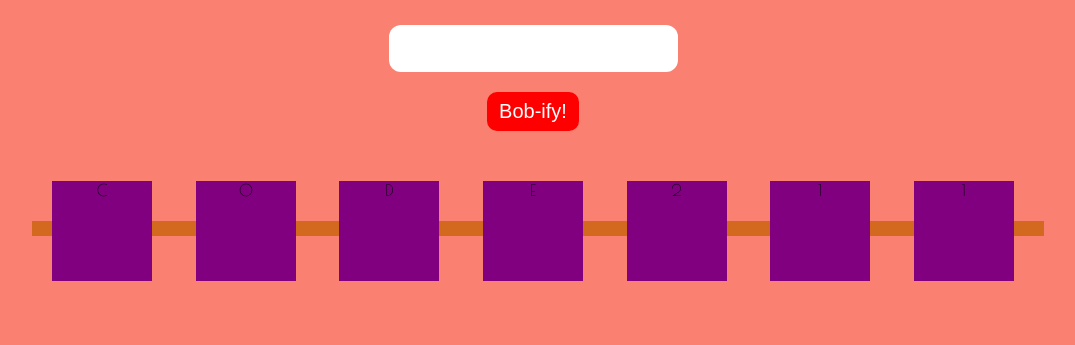
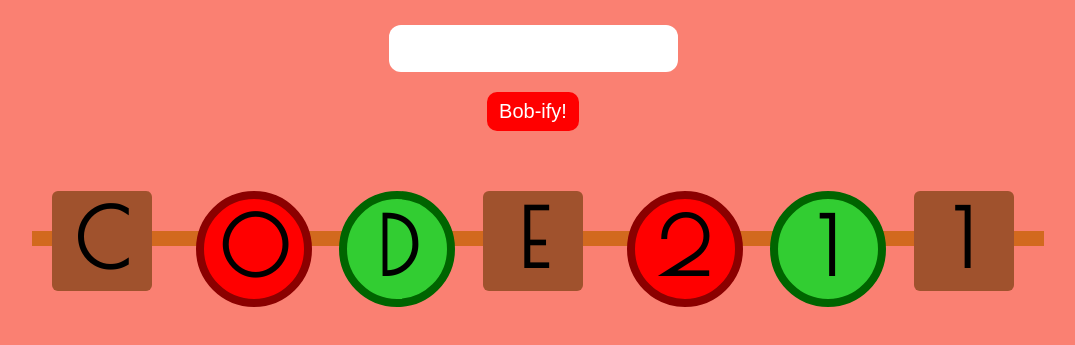
Before and after one commit to eckels/advancedwebsite, a plain HTML site: page index.html in a window 1280 px wide. Shown: the part 151-496 px from the top of the page, without its empty margins (107-1182 px from the left). Drawn offline with nearby package versions, Linux system fonts and the light colour scheme.

Commit message:
more changes

```diff
--- a/index.html
+++ b/index.html
@@ -10,30 +10,30 @@
 <body>
   <h1>Shishkabob-ify</h1>
     <input type="text" id="mytext">
-    <button>Bob-ify!</button>
+    <button onclick="getText()">Bob-ify!</button>
 
 
     <div id="bob">
       <div class="bob1">
-        <p>C</p>
+        <p id="p1">C</p>
       </div>
       <div class="bob2">
-        <p>O</p>
+        <p id="p2">O</p>
       </div>
       <div class="bob3">
-        <p>D</p>
+        <p id="p3">D</p>
       </div>
       <div class="bob1">
-        <p>E</p>
+        <p id="p4">E</p>
       </div>
       <div class="bob2">
-        <p>2</p>
+        <p id="p5">2</p>
       </div>
       <div class="bob3">
-        <p>1</p>
+        <p id="p6">1</p>
       </div>
       <div class="bob1">
-        <p>1</p>
+        <p id="p7">1</p>
       </div>
     </div>
 
--- a/script.js
+++ b/script.js
@@ -0,0 +1,4 @@
+function getText() {
+  var bobtext = document.getElementById('mytext').value;
+  console.log(bobtext);
+}
--- a/style.css
+++ b/style.css
@@ -37,7 +37,7 @@ button {
   margin-left: auto;
   margin-right: auto;
   text-align: center;
-  margin-top: 50px;
+  margin-top: 100px;
 }
 /* Meat */
 .bob1 {
@@ -65,21 +65,28 @@ button {
 }
 
 p {
-  background-color: purple;
   height: 100px;
   width: 100px;
   margin-top: -40px;
   margin-left: 20px;
+  font-size: 80px;
+  font-weight: bold;
+  position: absolute;
 }
 
 .bob1 p {
-
+  background-color: #A0522D;
+  border-radius: 6px;
 }
 
 .bob2 p {
-
+  background-color: red;
+  border-radius: 50%;
+  border: solid #8B0000 8px;
 }
 
 .bob3 p {
-
+  background-color: #32CD32;
+  border-radius: 50%;
+  border: solid #006400 8px;
 }
```
